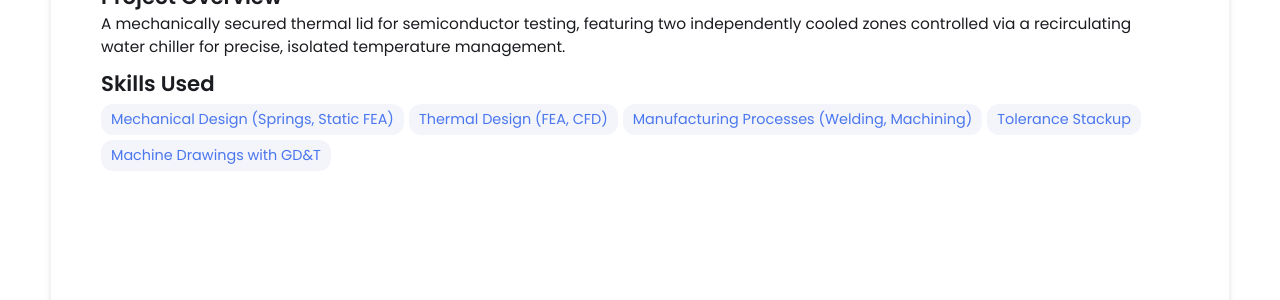
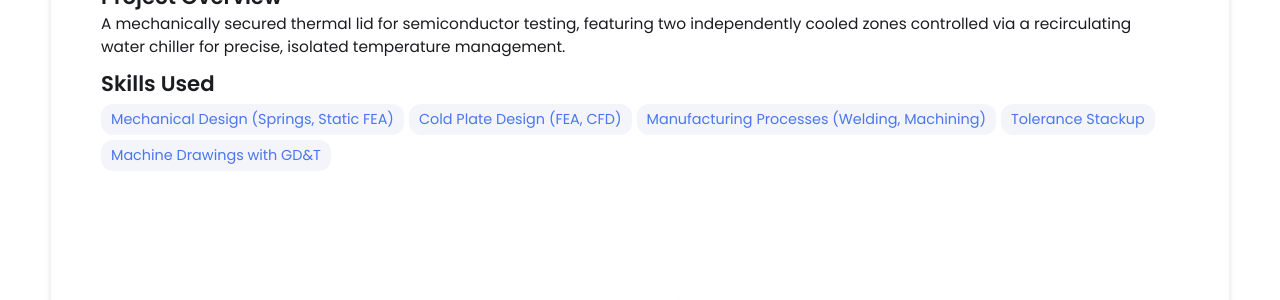
Before and after one commit to bluippold/bluippold.github.io, a Jekyll site: the page built from _projects/productionLid/index.md, in a window 1280 px wide. Shown: the part 200-500 px from the top of the page. Built offline with Jekyll 4.4.1, drawn with Linux system fonts in a browser that asks for light colours.

Commit message:
Update index.md

```diff
--- a/_projects/productionLid/index.md
+++ b/_projects/productionLid/index.md
@@ -4,7 +4,7 @@ title: Screw-Down Liquid-Cooled Lid
 description: "A mechanically secured thermal lid for semiconductor testing, featuring two independently cooled zones controlled via a recirculating water chiller for precise, isolated temperature management."
 skills:
 - Mechanical Design (Springs, Static FEA)
-- Thermal Design (FEA, CFD)
+- Cold Plate Design (FEA, CFD)
 - Manufacturing Processes (Welding, Machining)
 - Tolerance Stackup
 - Machine Drawings with GD&T
```
